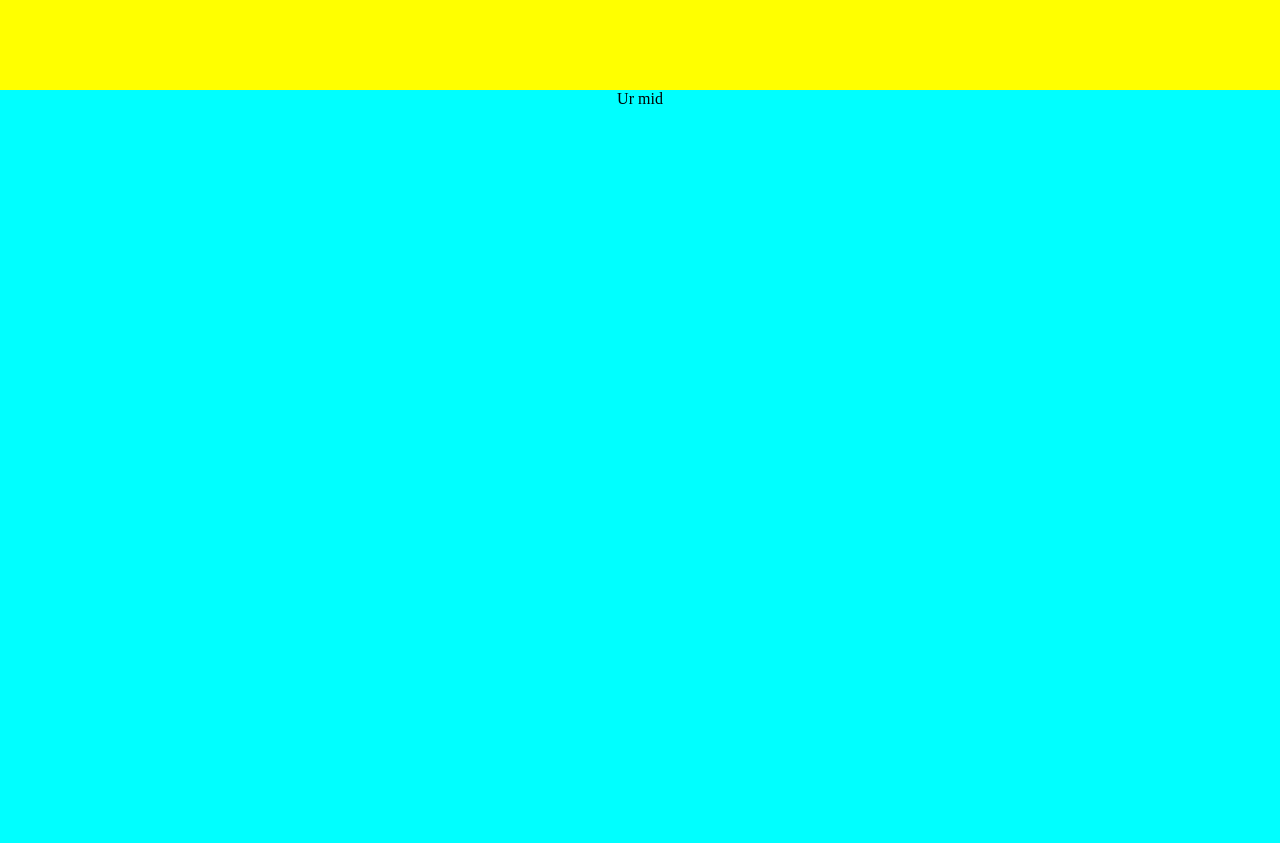
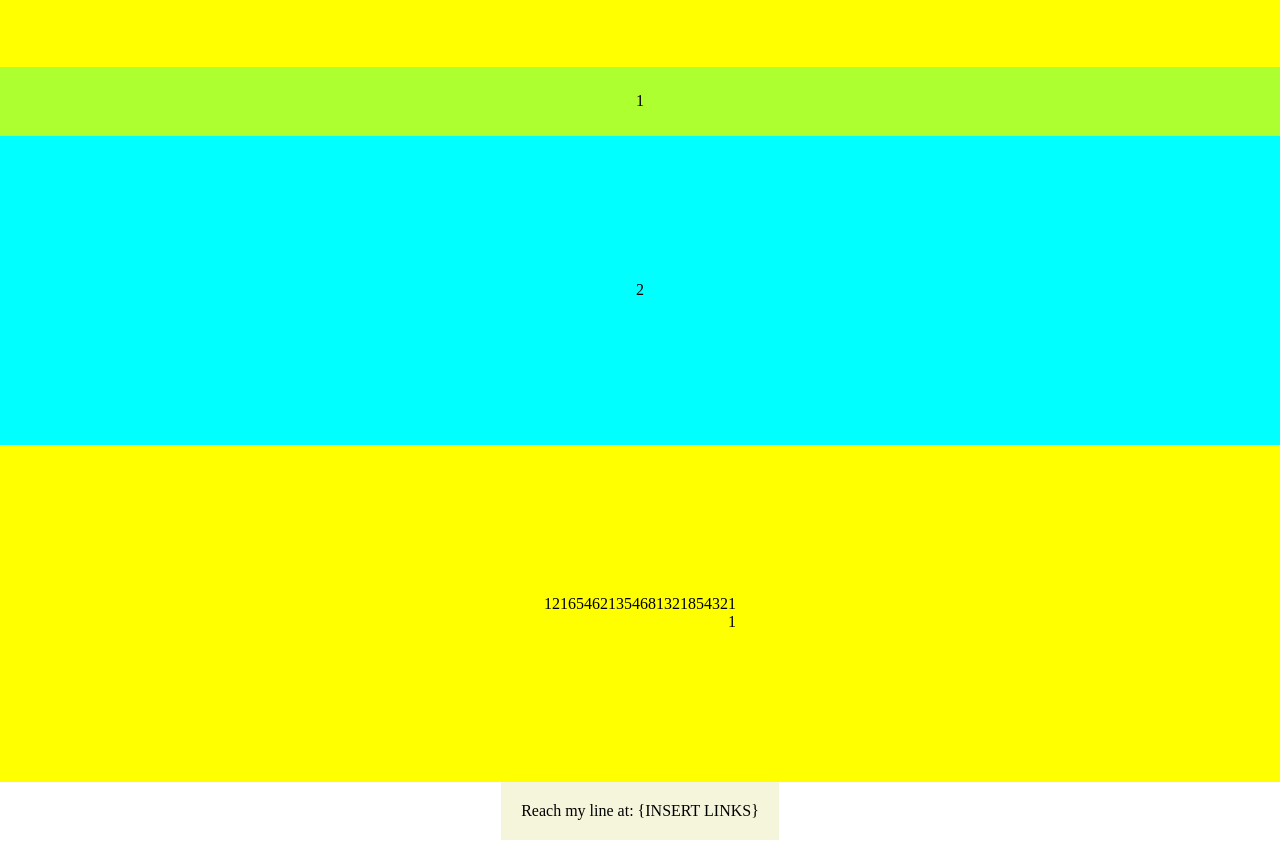
Before and after one commit to PapiSenpai/landing_page, a plain HTML site: page index.html in a window 1280 px wide. Shown: the part 360-1203 px from the top of the page. Drawn offline with Linux system fonts and the light colour scheme.

Commit message:
Placed everything within flexbox. Now edit to make things fit better

```diff
--- a/index.html
+++ b/index.html
@@ -16,6 +16,7 @@
                 Welcome to my MLG WEBPAGE
             </div>
             <div class="container1">
+                <!-- Instead of putting the links within the classes, change to an ordered list -->
                 <div class="links">
                     1
                 </div>
@@ -35,12 +36,14 @@
                 <div class="box1">2</div>
             </div>
 
-            <div class="mid">
-                Ur mid
+            <div class="container3">
+                <div class="box2">1</div>
+                <div class="box3">2</div>
             </div>
-
-            <div class="container2">
-                Huh
+            <div class="container4">
+                <div class="box4">121654621354681321854321
+                    <div class="box5">1</div>
+                </div>
             </div>
         </div>
 
--- a/style.css
+++ b/style.css
@@ -1,7 +1,7 @@
 body{
     font-family: 'Times New Roman', BlinkMacSystemFont, 'Segoe UI', Roboto, Oxygen, Ubuntu, Cantarell, 'Open Sans', 'Helvetica Neue', sans-serif;
     margin: 0;
-    min-height: 210vh; /*Declares height of page*/
+    min-height: 150vh; /*Declares height of page*/
     display: flex;
     flex-direction: column;
 }
@@ -39,13 +39,6 @@ body{
     padding: 20px;
 }
 
-.mid {
-    display: flex;
-    flex: 5;
-    background-color: aqua;
-    justify-content: center;
-}
-
 .container1{
     display: flex;
     justify-content: flex-end;
@@ -54,7 +47,7 @@ body{
 
 .container2{
     display: flex;
-    flex: 2; /*I need to place this here so that i can measure box correctly*/
+    flex: 1; /*I need to place this here so that i can measure box correctly*/
 }
 .box1{
     display: flex;
@@ -64,6 +57,43 @@ body{
     padding: 25px;
 }
 
+.container3{
+    display: flex;
+    flex-direction: column;
+    flex: 1; /*I need to place this here so that i can measure box correctly*/
+}
+.box2{
+    display: flex;
+    flex: 1;
+    background-color: greenyellow;
+    justify-content: center;
+    align-items: center;
+}
+.box3 {
+    display: flex;
+    flex: 5;
+    background-color: aqua;
+    justify-content: center;
+    align-items: center;
+    padding: 20px;
+}
+
+.container4{
+    display: flex;
+    flex: 1;
+    justify-content: center;
+    align-items: center;
+}
+.box4{
+    display: flex;
+    flex: 0;
+    flex-direction: column;
+}
+.box5{
+    display: flex;
+    flex: 0;
+    justify-content: end;
+}
 /* Experiment */
 /* html, body {
     width: 100%;
```
